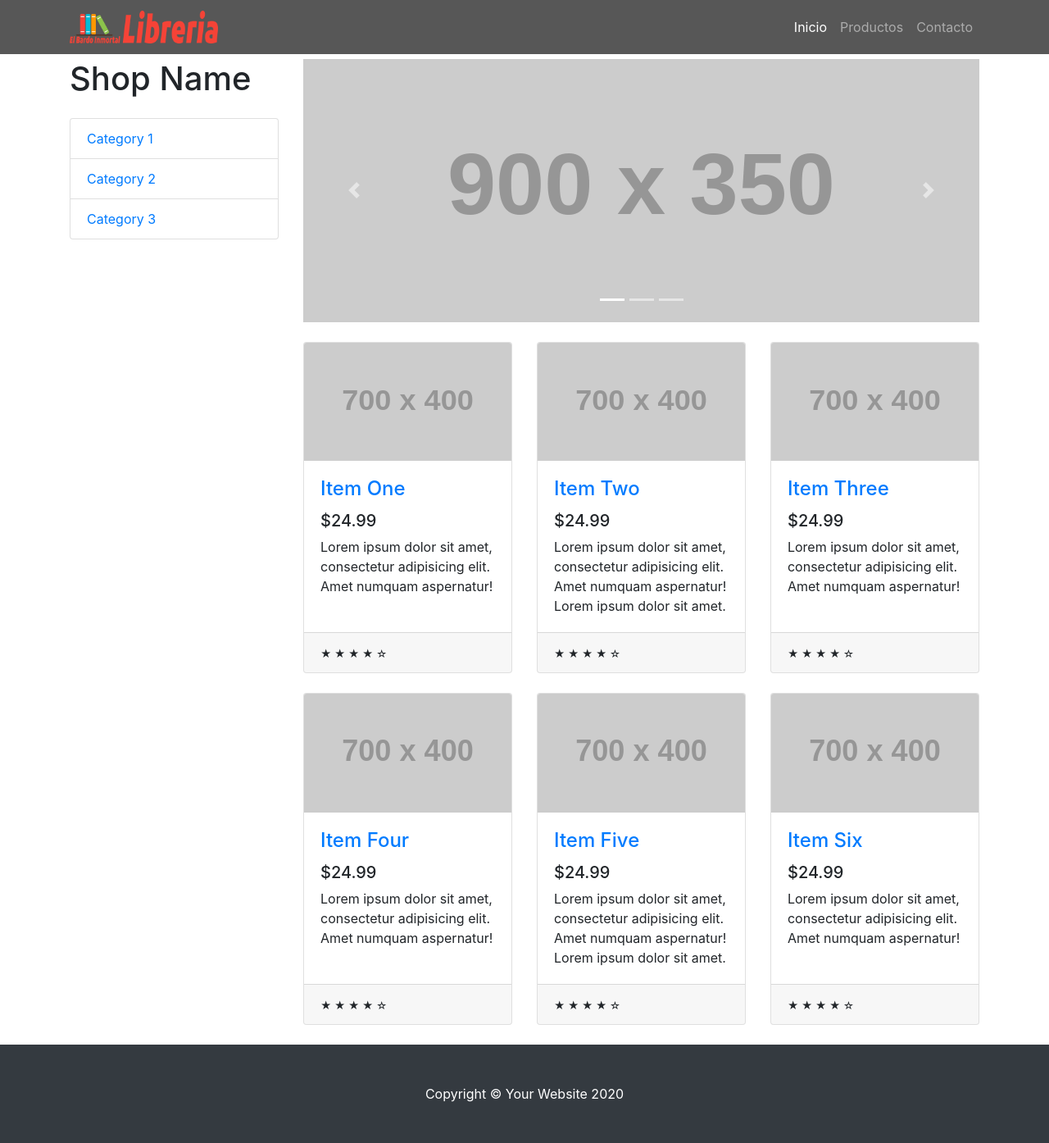
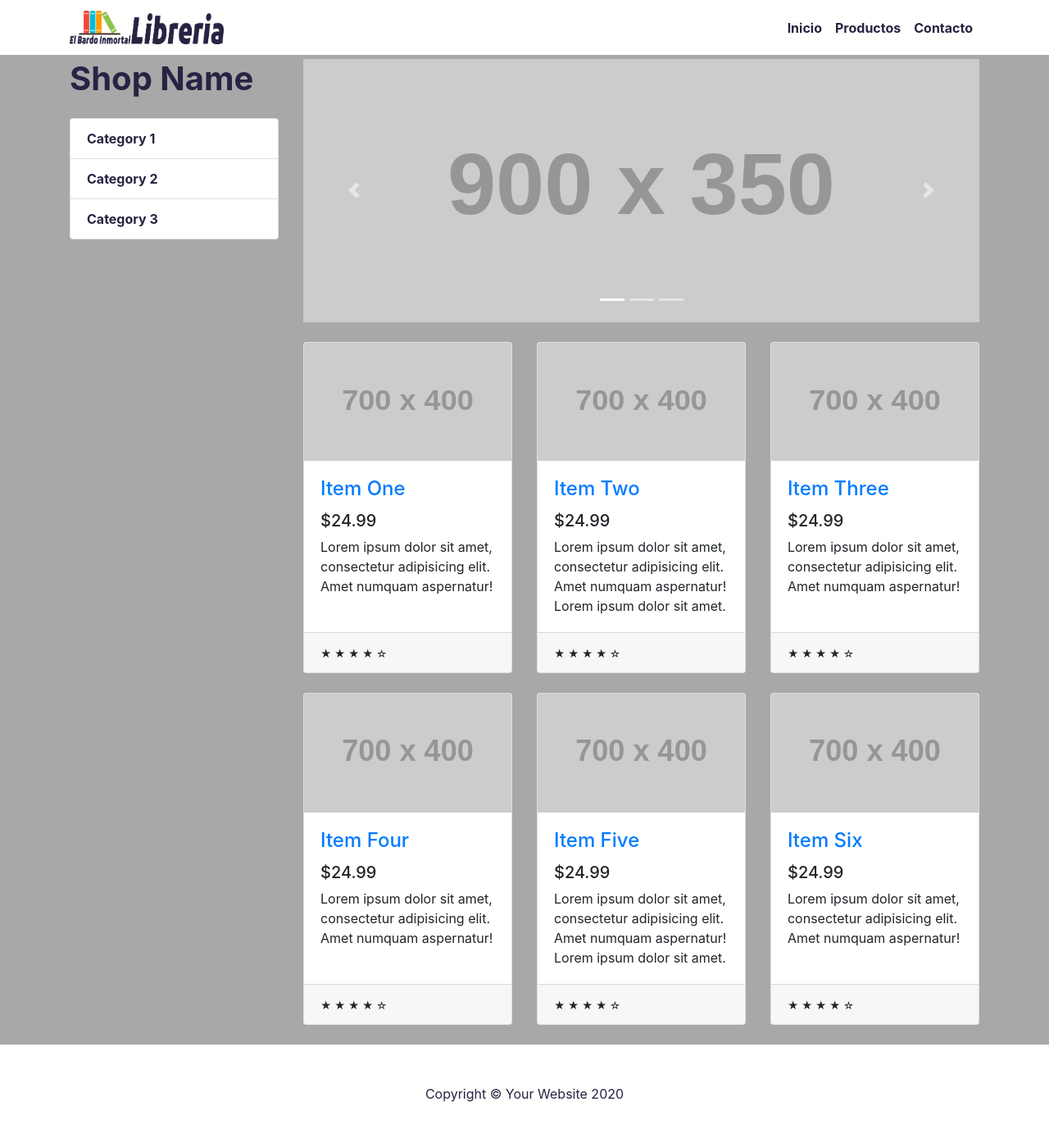
Before and after one commit to marcoskukuchka/TpWeb2, a PHP site: page / in a window 1280 px wide. Shown: the whole page at 82% size. Run offline with PHP 8.4, Linux system fonts and the light colour scheme; grey boxes labelled with a size stand in for pictures from a placeholder-image service; some libraries are stand-ins or nearby versions.

Commit message:
creacion de directorio include junto a ficheros nav footer

```diff
--- a/contacto.php
+++ b/contacto.php
@@ -7,7 +7,7 @@
      <link rel="stylesheet" href="https://stackpath.bootstrapcdn.com/bootstrap/4.5.0/css/bootstrap.min.css" integrity="sha384-9aIt2nRpC12Uk9gS9baDl411NQApFmC26EwAOH8WgZl5MYYxFfc+NcPb1dKGj7Sk" crossorigin="anonymous">
      <link rel="stylesheet" href="estilos/estilos.css">
      <script src="https://kit.fontawesome.com/cedf025736.js" crossorigin="anonymous"></script>
-     <title>El Barto Inmortal -librerias-</title>
+     <title>El Bardo Inmortal -Libreria-</title>
  </head>
 
 
--- a/detallesProducto.php
+++ b/detallesProducto.php
@@ -6,7 +6,7 @@
     <link rel="stylesheet" href="https://stackpath.bootstrapcdn.com/bootstrap/4.5.0/css/bootstrap.min.css" integrity="sha384-9aIt2nRpC12Uk9gS9baDl411NQApFmC26EwAOH8WgZl5MYYxFfc+NcPb1dKGj7Sk" crossorigin="anonymous">
     <link rel="stylesheet" href="estilos/estilos.css">
     <script src="https://kit.fontawesome.com/cedf025736.js" crossorigin="anonymous"></script>
-    <title>El Barto Inmortal -librerias-</title>
+    <title>El Bardo Inmortal -Libreria-</title>
 </head>
 <body>
      <!-- Navigation -->
--- a/estilos/estilos.css
+++ b/estilos/estilos.css
@@ -3,6 +3,19 @@
     width: 35%;
 }
 
-.navbar-dark {
-    background: #575757 !important;
+
+/**Colores**/
+
+.fondo {
+    background-color: #a8a8a8;
 }
+
+.navbar-dark,
+.bg-dark {
+    background: #fffffe !important;
+}
+
+.textosImportantes,
+nav a {
+    color: #272343 !important;
+}
--- /dev/null
+++ b/includes/footer.php
@@ -0,0 +1,6 @@
+<footer class="py-5 bg-dark">
+        <div class="container">
+            <p class="m-0 text-center textosImportantes">Copyright &copy; Your Website 2020</p>
+        </div>
+        <!-- /.container -->
+    </footer>
--- /dev/null
+++ b/includes/nav.php
@@ -0,0 +1,25 @@
+<nav class="navbar navbar-expand-lg navbar-dark bg-dark fixed-top border-dark">
+
+<div class="container">
+
+    <a class="navbar-brand" href="index.php"><img class="logo" src="img/logoCompuesto.png" alt="Libreria el bardo inmortal "> </a>
+    <button class="navbar-toggler" type="button" data-toggle="collapse" data-target="#navbarResponsive" aria-controls="navbarResponsive" aria-expanded="false" aria-label="Toggle navigation">
+        <span class="navbar-toggler-icon"></span>
+    </button>
+    <div class="collapse navbar-collapse id="navbarResponsive">
+        <ul class="navbar-nav ml-auto">
+            <li class="nav-item active ">
+                <a class="nav-link font-weight-bold" href="index.php">Inicio
+                    <span class="sr-only">(current)</span>
+                </a>
+            </li>
+            <li class="nav-item">
+                <a class="nav-link font-weight-bold" href="productos.php">Productos</a>
+            </li>
+            <li class="nav-item">
+                <a class="nav-link font-weight-bold" href="contacto.php">Contacto</a>
+            </li>
+        </ul>
+    </div>
+</div>
+</nav>
--- a/index.php
+++ b/index.php
@@ -7,38 +7,15 @@
     <link rel="stylesheet" href="https://stackpath.bootstrapcdn.com/bootstrap/4.5.0/css/bootstrap.min.css" integrity="sha384-9aIt2nRpC12Uk9gS9baDl411NQApFmC26EwAOH8WgZl5MYYxFfc+NcPb1dKGj7Sk" crossorigin="anonymous">
     <link rel="stylesheet" href="estilos/estilos.css">
     <script src="https://kit.fontawesome.com/cedf025736.js" crossorigin="anonymous"></script>
-    <title>El Barto Inmortal -librerias-</title>
+    <title>El Bardo Inmortal -Libreria-</title>
 </head>
 
-<body>
+<body class="fondo">
 
     <!-- Navigation -->
-    <nav class="navbar navbar-expand-lg navbar-dark bg-dark fixed-top border-dark">
-
-        <div class="container">
-
-            <a class="navbar-brand" href="index.php"><img class="logo" src="img/logoCompuesto.png" alt="Libreria el bardo inmortal "> </a>
-            <button class="navbar-toggler" type="button" data-toggle="collapse" data-target="#navbarResponsive" aria-controls="navbarResponsive" aria-expanded="false" aria-label="Toggle navigation">
-                <span class="navbar-toggler-icon"></span>
-            </button>
-            <div class="collapse navbar-collapse" id="navbarResponsive">
-                <ul class="navbar-nav ml-auto">
-                    <li class="nav-item active">
-                        <a class="nav-link" href="index.php">Inicio
-                            <span class="sr-only">(current)</span>
-                        </a>
-                    </li>
-                    <li class="nav-item">
-                        <a class="nav-link" href="productos.php">Productos</a>
-                    </li>
-                    <li class="nav-item">
-                        <a class="nav-link" href="contacto.php">Contacto</a>
-                    </li>
-                </ul>
-            </div>
-        </div>
-    </nav>
-
+    <?php
+    include("includes/nav.php");
+    ?>
     <!-- Page Content -->
     <div id="aside" class="container mt-5">
 
@@ -46,11 +23,11 @@
 
             <div class="col-lg-3">
 
-                <h1 class="my-4">Shop Name</h1>
+                <h1 class="my-4 textosImportantes font-weight-bold">Shop Name</h1>
                 <div class="list-group">
-                    <a href="#" class="list-group-item">Category 1</a>
-                    <a href="#" class="list-group-item">Category 2</a>
-                    <a href="#" class="list-group-item">Category 3</a>
+                    <a href="#" class="list-group-item textosImportantes font-weight-bold">Category 1</a>
+                    <a href="#" class="list-group-item textosImportantes font-weight-bold">Category 2</a>
+                    <a href="#" class="list-group-item textosImportantes font-weight-bold">Category 3</a>
                 </div>
 
             </div>
@@ -196,12 +173,9 @@
     <!-- /.container -->
 
     <!-- Footer -->
-    <footer class="py-5 bg-dark">
-        <div class="container">
-            <p class="m-0 text-center text-white">Copyright &copy; Your Website 2020</p>
-        </div>
-        <!-- /.container -->
-    </footer>
+   <?php
+    include("includes/footer.php")
+   ?>
 
 
 
--- a/productos.php
+++ b/productos.php
@@ -6,7 +6,7 @@
     <link rel="stylesheet" href="https://stackpath.bootstrapcdn.com/bootstrap/4.5.0/css/bootstrap.min.css" integrity="sha384-9aIt2nRpC12Uk9gS9baDl411NQApFmC26EwAOH8WgZl5MYYxFfc+NcPb1dKGj7Sk" crossorigin="anonymous">
     <link rel="stylesheet" href="estilos/estilos.css">
     <script src="https://kit.fontawesome.com/cedf025736.js" crossorigin="anonymous"></script>
-    <title>El Barto Inmortal -librerias-</title>
+    <title>El Bardo Inmortal -Libreria-</title>
 </head>
 <body>
      <!-- Navigation -->
```
Also changed, not shown: img/logoCompuesto.png.
